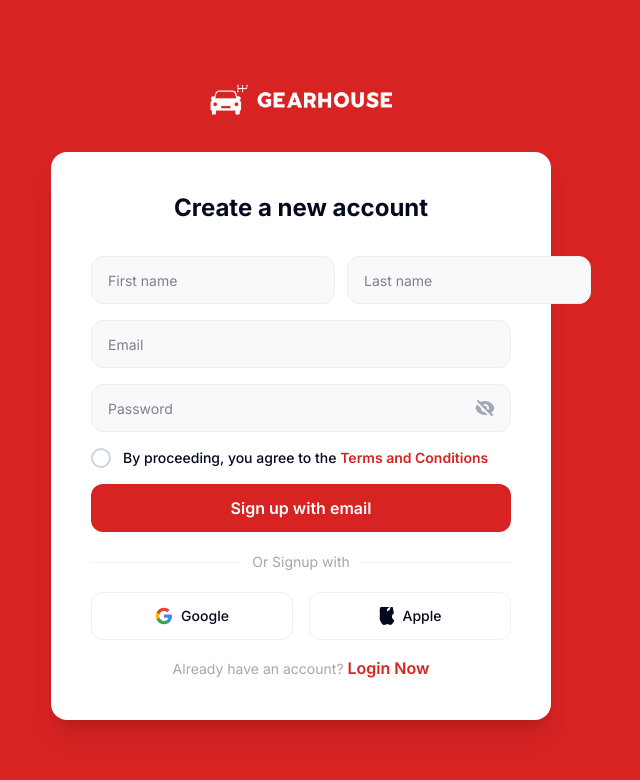
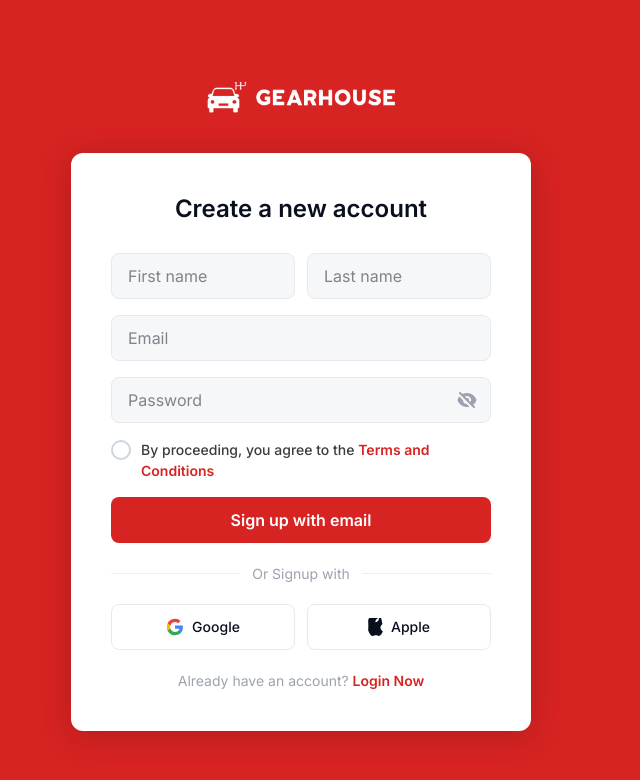
Before and after one commit to DrGitman/Automative_OEM_Project, a React (Vite) app: page /signup in a window 1280 px wide. Shown: the top 780 px of the page, without its empty margins (339-979 px from the left). Built offline with nearby package versions, Linux system fonts and the light colour scheme.

Commit message:
feat: Add new sign-up and login pages with form handling and basic styling.

```diff
--- a/src/app/pages/Login.tsx
+++ b/src/app/pages/Login.tsx
@@ -43,91 +43,137 @@ export default function Login() {
 
   return (
     <div
-      className="min-h-screen flex flex-col items-center justify-center p-6"
-      style={{ backgroundColor: "#D72322" }}
+      style={{
+        height: "100vh",
+        backgroundColor: "#D72322",
+        display: "flex",
+        flexDirection: "column",
+        alignItems: "center",
+        justifyContent: "center",
+        padding: "24px",
+        fontFamily: "Inter, system-ui, Segoe UI, Roboto, Helvetica, Arial, sans-serif",
+        overflowY: "auto",
+      }}
     >
       {/* Logo */}
-      <div className="mb-8 flex items-center gap-3">
-        <img src={gearhouseLogo} alt="Gearhouse" className="h-10 object-contain" />
+      <div style={{ marginBottom: "28px", textAlign: "center" }}>
+        <img
+          src={gearhouseLogo}
+          alt="Gearhouse"
+          style={{ height: "56px", maxWidth: "200px", objectFit: "contain" }}
+        />
       </div>
 
-      {/* White Card */}
-      <div className="bg-white rounded-2xl shadow-xl w-full max-w-[500px] px-10 py-10">
-        <h1 className="font-['Inter',sans-serif] font-bold text-[#04091E] text-2xl text-center mb-8">
+      {/* Card */}
+      <div
+        style={{
+          backgroundColor: "#ffffff",
+          borderRadius: "12px",
+          padding: "40px 40px",
+          width: "100%",
+          maxWidth: "460px",
+          minWidth: "380px",
+          boxShadow: "0 4px 32px rgba(0,0,0,0.18)",
+        }}
+      >
+        <h1
+          style={{
+            fontFamily: "Inter, sans-serif",
+            fontSize: "24px",
+            fontWeight: 600,
+            color: "#0A0F1E",
+            textAlign: "center",
+            marginBottom: "28px",
+            lineHeight: 1.3,
+          }}
+        >
           Login to your account
         </h1>
 
-        <form onSubmit={handleSubmit} className="space-y-4">
+        <form onSubmit={handleSubmit} style={{ display: "flex", flexDirection: "column", gap: "16px" }}>
           {/* Email */}
           <input
             type="email"
             placeholder="Email"
             value={email}
             onChange={(e) => setEmail(e.target.value)}
-            className="w-full h-12 px-4 bg-[#F8F9FB] border border-[#EEEFF2] rounded-xl font-['Inter',sans-serif] text-sm text-[#04091E] outline-none focus:border-[#D72322] transition-colors"
+            style={inputStyle}
+            onFocus={e => (e.target.style.borderColor = "#D72322")}
+            onBlur={e => (e.target.style.borderColor = "#E8E9EE")}
             required
           />
 
           {/* Password */}
-          <div className="relative">
+          <div style={{ position: "relative" }}>
             <input
               type={showPassword ? "text" : "password"}
               placeholder="Password"
               value={password}
               onChange={(e) => setPassword(e.target.value)}
-              className="w-full h-12 px-4 pr-12 bg-[#F8F9FB] border border-[#EEEFF2] rounded-xl font-['Inter',sans-serif] text-sm text-[#04091E] outline-none focus:border-[#D72322] transition-colors"
+              style={{ ...inputStyle, paddingRight: "48px" }}
+              onFocus={e => (e.target.style.borderColor = "#D72322")}
+              onBlur={e => (e.target.style.borderColor = "#E8E9EE")}
               required
             />
             <button
               type="button"
               onClick={() => setShowPassword(!showPassword)}
-              className="absolute right-4 top-1/2 -translate-y-1/2 text-[#A3A6B4] hover:text-[#D72322] transition-colors"
+              style={eyeBtnStyle}
             >
               {showPassword ? <HiEye size={20} /> : <HiEyeOff size={20} />}
             </button>
           </div>
 
-          {/* Remember Me & Forgot Password */}
-          <div className="flex items-center justify-between">
-            <label className="flex items-center gap-2 cursor-pointer" onClick={() => setRememberMe(!rememberMe)}>
+          {/* Remember me + Forgot Password */}
+          <div style={{ display: "flex", alignItems: "center", justifyContent: "space-between" }}>
+            <label
+              style={{ display: "flex", alignItems: "center", gap: "10px", cursor: "pointer" }}
+              onClick={() => setRememberMe(!rememberMe)}
+            >
               <div
-                className={`w-5 h-5 rounded-full border-2 flex items-center justify-center transition-all ${
-                  rememberMe ? "border-[#D72322] bg-[#D72322]" : "border-[#CBD5E0] bg-white"
-                }`}
+                style={{
+                  width: "20px", height: "20px", borderRadius: "50%",
+                  border: rememberMe ? "2px solid #D72322" : "2px solid #CBD5E0",
+                  backgroundColor: rememberMe ? "#D72322" : "white",
+                  display: "flex", alignItems: "center", justifyContent: "center",
+                  flexShrink: 0, transition: "all 0.15s",
+                }}
               >
-                {rememberMe && <div className="w-2 h-2 bg-white rounded-full" />}
+                {rememberMe && <div style={{ width: "8px", height: "8px", borderRadius: "50%", backgroundColor: "white" }} />}
               </div>
-              <span className="font-['Inter',sans-serif] text-sm text-[#04091E]">Remember me</span>
+              <span style={{ fontSize: "14px", color: "#3D3D3D", userSelect: "none" }}>Remember me</span>
             </label>
             <button
               type="button"
               onClick={() => navigate("/reset-password")}
-              className="font-['Inter',sans-serif] font-semibold text-sm text-[#D72322] hover:underline"
+              style={{ fontSize: "14px", fontWeight: 600, color: "#D72322", background: "none", border: "none", cursor: "pointer", padding: 0 }}
             >
               Forgot Password?
             </button>
           </div>
 
-          {/* Sign In Button */}
+          {/* Sign In */}
           <button
             type="submit"
-            className="w-full h-12 bg-[#D72322] text-white rounded-xl font-['Inter',sans-serif] font-semibold text-base hover:bg-[#C01F1E] active:scale-[0.98] transition-all"
+            style={primaryBtnStyle}
+            onMouseEnter={e => (e.currentTarget.style.backgroundColor = "#C01F1E")}
+            onMouseLeave={e => (e.currentTarget.style.backgroundColor = "#D72322")}
           >
             Sign in with email
           </button>
 
           {/* Divider */}
-          <div className="flex items-center gap-3 py-1">
-            <div className="flex-1 h-px bg-[#EEEFF2]" />
-            <span className="font-['Inter',sans-serif] text-sm text-[#A3A6B4]">Or login with</span>
-            <div className="flex-1 h-px bg-[#EEEFF2]" />
+          <div style={{ display: "flex", alignItems: "center", gap: "12px", margin: "4px 0" }}>
+            <div style={{ flex: 1, height: "1px", backgroundColor: "#EEEFF2" }} />
+            <span style={{ fontSize: "14px", color: "#9CA3AF", whiteSpace: "nowrap" }}>Or login with</span>
+            <div style={{ flex: 1, height: "1px", backgroundColor: "#EEEFF2" }} />
           </div>
 
           {/* Social Buttons */}
-          <div className="flex gap-4">
-            <button
-              type="button"
-              className="flex-1 h-12 border border-[#EEEFF2] rounded-xl flex items-center justify-center gap-2 bg-white hover:bg-[#F8F9FB] transition-colors font-['Inter',sans-serif] text-sm text-[#04091E]"
+          <div style={{ display: "flex", gap: "12px" }}>
+            <button type="button" style={socialBtnStyle}
+              onMouseEnter={e => (e.currentTarget.style.backgroundColor = "#F9FAFB")}
+              onMouseLeave={e => (e.currentTarget.style.backgroundColor = "white")}
             >
               <svg width="18" height="18" viewBox="0 0 24 24" fill="none">
                 <path d="M22.56 12.25c0-.78-.07-1.53-.2-2.25H12v4.26h5.92c-.26 1.37-1.04 2.53-2.21 3.31v2.77h3.57c2.08-1.92 3.28-4.74 3.28-8.09z" fill="#4285F4"/>
@@ -137,11 +183,11 @@ export default function Login() {
               </svg>
               Google
             </button>
-            <button
-              type="button"
-              className="flex-1 h-12 border border-[#EEEFF2] rounded-xl flex items-center justify-center gap-2 bg-white hover:bg-[#F8F9FB] transition-colors font-['Inter',sans-serif] text-sm text-[#04091E]"
+            <button type="button" style={socialBtnStyle}
+              onMouseEnter={e => (e.currentTarget.style.backgroundColor = "#F9FAFB")}
+              onMouseLeave={e => (e.currentTarget.style.backgroundColor = "white")}
             >
-              <svg width="16" height="18" viewBox="0 0 814 1000" fill="currentColor">
+              <svg width="15" height="18" viewBox="0 0 814 1000" fill="#0A0F1E">
                 <path d="M788.1 340.9c-5.8 4.5-108.2 62.2-108.2 190.5 0 148.4 130.3 200.9 134.2 202.2-.6 3.2-20.7 71.9-68.7 141.9-42.8 61.6-87.5 123.1-155.5 123.1s-85.5-39.5-164-39.5c-76.5 0-103.7 40.8-165.9 40.8s-105-38.8-162.1-116.9q-59.91-84-96.8-194.2C18 320.6 0 222.1 0 176.5c0-154.5 100.9-236.6 198.9-236.6 67.1 0 121.2 43.4 161.3 43.4 38.3 0 98.5-46 176.7-46 28.5 0 130.9 2.6 198.3 99.2zm-234-181.5c31.1-36.9 53.1-88.1 53.1-139.3 0-7.1-.6-14.3-1.9-20.1-50.6 1.9-110.8 33.7-147.1 75.8-28.5 32.4-55.1 83.6-55.1 135.5 0 7.8 1.3 15.6 1.9 18.1 3.2.6 8.4 1.3 13.6 1.3 45.4 0 102.5-30.4 135.5-71.3z"/>
               </svg>
               Apple
@@ -149,12 +195,12 @@ export default function Login() {
           </div>
 
           {/* Sign Up Link */}
-          <p className="text-center font-['Inter',sans-serif] text-sm text-[#A3A6B4]">
+          <p style={{ textAlign: "center", fontSize: "14px", color: "#9CA3AF", margin: "4px 0 0" }}>
             Don't have an account?{" "}
             <button
               type="button"
               onClick={() => navigate("/signup")}
-              className="font-semibold text-[#D72322] hover:underline"
+              style={{ fontSize: "14px", fontWeight: 600, color: "#D72322", background: "none", border: "none", cursor: "pointer", padding: 0 }}
             >
               Get Started
             </button>
@@ -164,3 +210,58 @@ export default function Login() {
     </div>
   );
 }
+
+// ── Shared micro-styles ──────────────────────────────────────────────────────
+const inputStyle: React.CSSProperties = {
+  width: "100%",
+  height: "46px",
+  padding: "0 16px",
+  backgroundColor: "#F6F7F9",
+  border: "1.5px solid #E8E9EE",
+  borderRadius: "8px",
+  fontFamily: "Inter, sans-serif",
+  fontSize: "16px",
+  color: "#0A0F1E",
+  outline: "none",
+  boxSizing: "border-box",
+  transition: "border-color 0.15s",
+};
+
+const eyeBtnStyle: React.CSSProperties = {
+  position: "absolute", right: "14px", top: "50%",
+  transform: "translateY(-50%)", background: "none",
+  border: "none", cursor: "pointer", color: "#9CA3AF",
+  display: "flex", alignItems: "center",
+};
+
+const primaryBtnStyle: React.CSSProperties = {
+  height: "46px",
+  backgroundColor: "#D72322",
+  color: "white",
+  border: "none",
+  borderRadius: "8px",
+  fontFamily: "Inter, sans-serif",
+  fontWeight: 600,
+  fontSize: "16px",
+  cursor: "pointer",
+  width: "100%",
+  transition: "background-color 0.15s",
+};
+
+const socialBtnStyle: React.CSSProperties = {
+  flex: 1,
+  height: "46px",
+  border: "1.5px solid #E8E9EE",
+  borderRadius: "8px",
+  display: "flex",
+  alignItems: "center",
+  justifyContent: "center",
+  gap: "8px",
+  backgroundColor: "white",
+  cursor: "pointer",
+  fontFamily: "Inter, sans-serif",
+  fontSize: "14px",
+  fontWeight: 500,
+  color: "#0A0F1E",
+  transition: "background-color 0.15s",
+};
--- a/src/app/pages/SignUp.tsx
+++ b/src/app/pages/SignUp.tsx
@@ -52,29 +52,64 @@ export default function SignUp() {
 
   return (
     <div
-      className="min-h-screen flex flex-col items-center justify-center p-6"
-      style={{ backgroundColor: "#D72322" }}
+      style={{
+        height: "100vh",
+        backgroundColor: "#D72322",
+        display: "flex",
+        flexDirection: "column",
+        alignItems: "center",
+        justifyContent: "center",
+        padding: "24px",
+        fontFamily: "Inter, system-ui, Segoe UI, Roboto, Helvetica, Arial, sans-serif",
+        overflowY: "auto",
+      }}
     >
       {/* Logo */}
-      <div className="mb-8">
-        <img src={gearhouseLogo} alt="Gearhouse" className="h-10 object-contain" />
+      <div style={{ marginBottom: "28px", textAlign: "center" }}>
+        <img
+          src={gearhouseLogo}
+          alt="Gearhouse"
+          style={{ height: "56px", maxWidth: "200px", objectFit: "contain" }}
+        />
       </div>
 
-      {/* White Card */}
-      <div className="bg-white rounded-2xl shadow-xl w-full max-w-[500px] px-10 py-10">
-        <h1 className="font-['Inter',sans-serif] font-bold text-[#04091E] text-2xl text-center mb-8">
+      {/* Card */}
+      <div
+        style={{
+          backgroundColor: "#ffffff",
+          borderRadius: "12px",
+          padding: "40px 40px",
+          width: "100%",
+          maxWidth: "460px",
+          minWidth: "380px",
+          boxShadow: "0 4px 32px rgba(0,0,0,0.18)",
+        }}
+      >
+        <h1
+          style={{
+            fontFamily: "Inter, sans-serif",
+            fontSize: "24px",
+            fontWeight: 600,
+            color: "#0A0F1E",
+            textAlign: "center",
+            marginBottom: "28px",
+            lineHeight: 1.3,
+          }}
+        >
           Create a new account
         </h1>
 
-        <form onSubmit={handleSubmit} className="space-y-4">
+        <form onSubmit={handleSubmit} style={{ display: "flex", flexDirection: "column", gap: "16px" }}>
           {/* First & Last Name */}
-          <div className="flex gap-3">
+          <div style={{ display: "flex", gap: "12px" }}>
             <input
               type="text"
               placeholder="First name"
               value={formData.firstName}
               onChange={handleChange("firstName")}
-              className="flex-1 h-12 px-4 bg-[#F8F9FB] border border-[#EEEFF2] rounded-xl font-['Inter',sans-serif] text-sm text-[#04091E] outline-none focus:border-[#D72322] transition-colors"
+              style={inputStyle}
+              onFocus={e => (e.target.style.borderColor = "#D72322")}
+              onBlur={e => (e.target.style.borderColor = "#E8E9EE")}
               required
             />
             <input
@@ -82,7 +117,9 @@ export default function SignUp() {
               placeholder="Last name"
               value={formData.lastName}
               onChange={handleChange("lastName")}
-              className="flex-1 h-12 px-4 bg-[#F8F9FB] border border-[#EEEFF2] rounded-xl font-['Inter',sans-serif] text-sm text-[#04091E] outline-none focus:border-[#D72322] transition-colors"
+              style={inputStyle}
+              onFocus={e => (e.target.style.borderColor = "#D72322")}
+              onBlur={e => (e.target.style.borderColor = "#E8E9EE")}
               required
             />
           </div>
@@ -93,64 +130,73 @@ export default function SignUp() {
             placeholder="Email"
             value={formData.email}
             onChange={handleChange("email")}
-            className="w-full h-12 px-4 bg-[#F8F9FB] border border-[#EEEFF2] rounded-xl font-['Inter',sans-serif] text-sm text-[#04091E] outline-none focus:border-[#D72322] transition-colors"
+            style={{ ...inputStyle, flex: "unset" }}
+            onFocus={e => (e.target.style.borderColor = "#D72322")}
+            onBlur={e => (e.target.style.borderColor = "#E8E9EE")}
             required
           />
 
           {/* Password */}
-          <div className="relative">
+          <div style={{ position: "relative" }}>
             <input
               type={showPassword ? "text" : "password"}
               placeholder="Password"
               value={formData.password}
               onChange={handleChange("password")}
-              className="w-full h-12 px-4 pr-12 bg-[#F8F9FB] border border-[#EEEFF2] rounded-xl font-['Inter',sans-serif] text-sm text-[#04091E] outline-none focus:border-[#D72322] transition-colors"
+              style={{ ...inputStyle, flex: "unset", paddingRight: "48px" }}
+              onFocus={e => (e.target.style.borderColor = "#D72322")}
+              onBlur={e => (e.target.style.borderColor = "#E8E9EE")}
               required
             />
-            <button
-              type="button"
-              onClick={() => setShowPassword(!showPassword)}
-              className="absolute right-4 top-1/2 -translate-y-1/2 text-[#A3A6B4] hover:text-[#D72322] transition-colors"
-            >
+            <button type="button" onClick={() => setShowPassword(!showPassword)} style={eyeBtnStyle}>
               {showPassword ? <HiEye size={20} /> : <HiEyeOff size={20} />}
             </button>
           </div>
 
           {/* Terms */}
-          <label className="flex items-center gap-3 cursor-pointer" onClick={() => setAgreeToTerms(!agreeToTerms)}>
+          <label
+            style={{ display: "flex", alignItems: "flex-start", gap: "10px", cursor: "pointer" }}
+            onClick={() => setAgreeToTerms(!agreeToTerms)}
+          >
             <div
-              className={`w-5 h-5 rounded-full border-2 flex items-center justify-center flex-shrink-0 transition-all ${
-                agreeToTerms ? "border-[#D72322] bg-[#D72322]" : "border-[#CBD5E0] bg-white"
-              }`}
+              style={{
+                width: "20px", height: "20px", borderRadius: "50%",
+                border: agreeToTerms ? "2px solid #D72322" : "2px solid #CBD5E0",
+                backgroundColor: agreeToTerms ? "#D72322" : "white",
+                display: "flex", alignItems: "center", justifyContent: "center",
+                flexShrink: 0, marginTop: "1px", transition: "all 0.15s",
+              }}
             >
-              {agreeToTerms && <div className="w-2 h-2 bg-white rounded-full" />}
+              {agreeToTerms && <div style={{ width: "8px", height: "8px", borderRadius: "50%", backgroundColor: "white" }} />}
             </div>
-            <span className="font-['Inter',sans-serif] text-sm text-[#04091E]">
+            <span style={{ fontSize: "14px", color: "#3D3D3D", userSelect: "none", lineHeight: "1.5" }}>
               By proceeding, you agree to the{" "}
-              <span className="text-[#D72322] font-semibold">Terms and Conditions</span>
+              <span style={{ color: "#D72322", fontWeight: 600 }}>Terms and Conditions</span>
             </span>
           </label>
 
-          {/* Sign Up Button */}
+          {/* Sign Up */}
           <button
             type="submit"
-            className="w-full h-12 bg-[#D72322] text-white rounded-xl font-['Inter',sans-serif] font-semibold text-base hover:bg-[#C01F1E] active:scale-[0.98] transition-all"
+            style={primaryBtnStyle}
+            onMouseEnter={e => (e.currentTarget.style.backgroundColor = "#C01F1E")}
+            onMouseLeave={e => (e.currentTarget.style.backgroundColor = "#D72322")}
           >
             Sign up with email
           </button>
 
           {/* Divider */}
-          <div className="flex items-center gap-3 py-1">
-            <div className="flex-1 h-px bg-[#EEEFF2]" />
-            <span className="font-['Inter',sans-serif] text-sm text-[#A3A6B4]">Or Signup with</span>
-            <div className="flex-1 h-px bg-[#EEEFF2]" />
+          <div style={{ display: "flex", alignItems: "center", gap: "12px", margin: "4px 0" }}>
+            <div style={{ flex: 1, height: "1px", backgroundColor: "#EEEFF2" }} />
+            <span style={{ fontSize: "14px", color: "#9CA3AF", whiteSpace: "nowrap" }}>Or Signup with</span>
+            <div style={{ flex: 1, height: "1px", backgroundColor: "#EEEFF2" }} />
           </div>
 
           {/* Social Buttons */}
-          <div className="flex gap-4">
-            <button
-              type="button"
-              className="flex-1 h-12 border border-[#EEEFF2] rounded-xl flex items-center justify-center gap-2 bg-white hover:bg-[#F8F9FB] transition-colors font-['Inter',sans-serif] text-sm text-[#04091E]"
+          <div style={{ display: "flex", gap: "12px" }}>
+            <button type="button" style={socialBtnStyle}
+              onMouseEnter={e => (e.currentTarget.style.backgroundColor = "#F9FAFB")}
+              onMouseLeave={e => (e.currentTarget.style.backgroundColor = "white")}
             >
               <svg width="18" height="18" viewBox="0 0 24 24" fill="none">
                 <path d="M22.56 12.25c0-.78-.07-1.53-.2-2.25H12v4.26h5.92c-.26 1.37-1.04 2.53-2.21 3.31v2.77h3.57c2.08-1.92 3.28-4.74 3.28-8.09z" fill="#4285F4"/>
@@ -160,11 +206,11 @@ export default function SignUp() {
               </svg>
               Google
             </button>
-            <button
-              type="button"
-              className="flex-1 h-12 border border-[#EEEFF2] rounded-xl flex items-center justify-center gap-2 bg-white hover:bg-[#F8F9FB] transition-colors font-['Inter',sans-serif] text-sm text-[#04091E]"
+            <button type="button" style={socialBtnStyle}
+              onMouseEnter={e => (e.currentTarget.style.backgroundColor = "#F9FAFB")}
+              onMouseLeave={e => (e.currentTarget.style.backgroundColor = "white")}
             >
-              <svg width="16" height="18" viewBox="0 0 814 1000" fill="currentColor">
+              <svg width="15" height="18" viewBox="0 0 814 1000" fill="#0A0F1E">
                 <path d="M788.1 340.9c-5.8 4.5-108.2 62.2-108.2 190.5 0 148.4 130.3 200.9 134.2 202.2-.6 3.2-20.7 71.9-68.7 141.9-42.8 61.6-87.5 123.1-155.5 123.1s-85.5-39.5-164-39.5c-76.5 0-103.7 40.8-165.9 40.8s-105-38.8-162.1-116.9q-59.91-84-96.8-194.2C18 320.6 0 222.1 0 176.5c0-154.5 100.9-236.6 198.9-236.6 67.1 0 121.2 43.4 161.3 43.4 38.3 0 98.5-46 176.7-46 28.5 0 130.9 2.6 198.3 99.2zm-234-181.5c31.1-36.9 53.1-88.1 53.1-139.3 0-7.1-.6-14.3-1.9-20.1-50.6 1.9-110.8 33.7-147.1 75.8-28.5 32.4-55.1 83.6-55.1 135.5 0 7.8 1.3 15.6 1.9 18.1 3.2.6 8.4 1.3 13.6 1.3 45.4 0 102.5-30.4 135.5-71.3z"/>
               </svg>
               Apple
@@ -172,12 +218,12 @@ export default function SignUp() {
           </div>
 
           {/* Login Link */}
-          <p className="text-center font-['Inter',sans-serif] text-sm text-[#A3A6B4]">
+          <p style={{ textAlign: "center", fontSize: "14px", color: "#9CA3AF", margin: "4px 0 0" }}>
             Already have an account?{" "}
             <button
               type="button"
               onClick={() => navigate("/")}
-              className="font-semibold text-[#D72322] hover:underline"
+              style={{ fontSize: "14px", fontWeight: 600, color: "#D72322", background: "none", border: "none", cursor: "pointer", padding: 0 }}
             >
               Login Now
             </button>
@@ -187,3 +233,59 @@ export default function SignUp() {
     </div>
   );
 }
+
+// ── Shared micro-styles ──────────────────────────────────────────────────────
+const inputStyle: React.CSSProperties = {
+  flex: 1,
+  height: "46px",
+  padding: "0 16px",
+  backgroundColor: "#F6F7F9",
+  border: "1.5px solid #E8E9EE",
+  borderRadius: "8px",
+  fontFamily: "Inter, sans-serif",
+  fontSize: "16px",
+  color: "#0A0F1E",
+  outline: "none",
+  boxSizing: "border-box",
+  transition: "border-color 0.15s",
+  width: "100%",
+};
+
+const eyeBtnStyle: React.CSSProperties = {
+  position: "absolute", right: "14px", top: "50%",
+  transform: "translateY(-50%)", background: "none",
+  border: "none", cursor: "pointer", color: "#9CA3AF",
+  display: "flex", alignItems: "center",
+};
+
+const primaryBtnStyle: React.CSSProperties = {
+  height: "46px",
+  backgroundColor: "#D72322",
+  color: "white",
+  border: "none",
+  borderRadius: "8px",
+  fontFamily: "Inter, sans-serif",
+  fontWeight: 600,
+  fontSize: "16px",
+  cursor: "pointer",
+  width: "100%",
+  transition: "background-color 0.15s",
+};
+
+const socialBtnStyle: React.CSSProperties = {
+  flex: 1,
+  height: "46px",
+  border: "1.5px solid #E8E9EE",
+  borderRadius: "8px",
+  display: "flex",
+  alignItems: "center",
+  justifyContent: "center",
+  gap: "8px",
+  backgroundColor: "white",
+  cursor: "pointer",
+  fontFamily: "Inter, sans-serif",
+  fontSize: "14px",
+  fontWeight: 500,
+  color: "#0A0F1E",
+  transition: "background-color 0.15s",
+};
```
